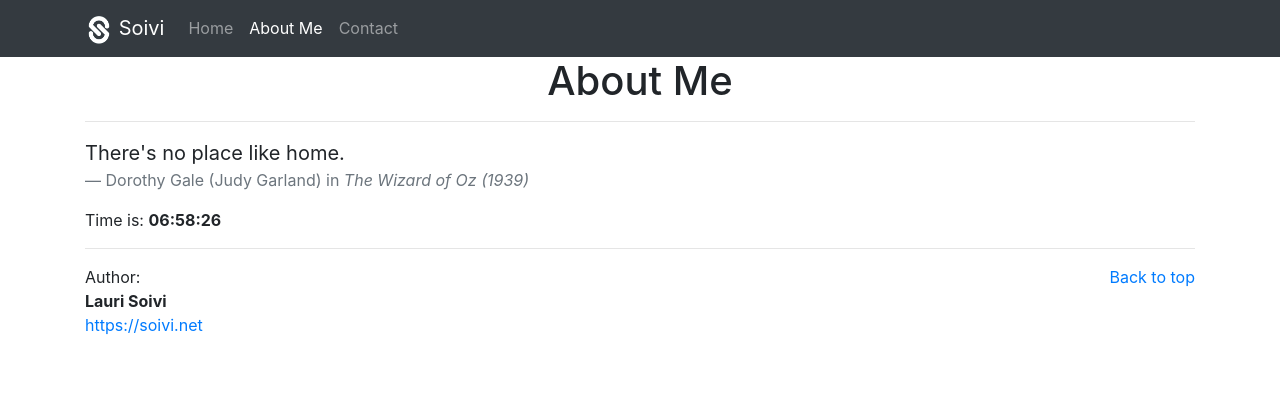
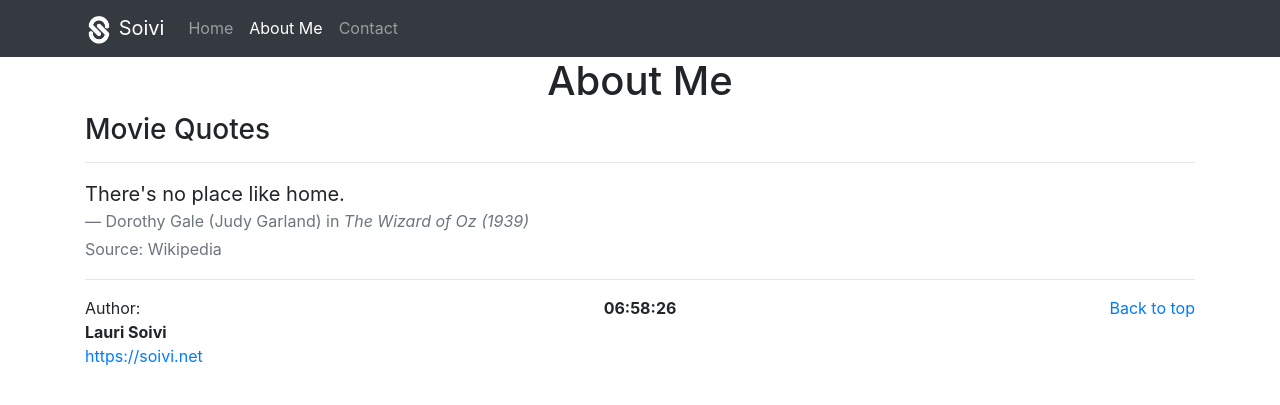
Before and after one commit to Soivi/jekyll-blog, a Jekyll site: the page built from docs/about.html, in a window 1280 px wide. Shown: the top 405 px of the page. Built offline with Jekyll 4.4.1, drawn with Linux system fonts in a browser that asks for light colours.

Commit message:
clock moved in footer

```diff
--- a/docs/_includes/footer.html
+++ b/docs/_includes/footer.html
@@ -1,6 +1,7 @@
 <footer class="container">
   <hr>
-  <p class="float-right"><a href="#">Back to top</a></p>
+  <div class="row">
+    <div class="col-sm">
       <address>
         Author:
         </br>
@@ -8,7 +9,37 @@
         <br>
         <a href="https://soivi.net">https://soivi.net</a>
       </address>
+    </div>
+    <div class="col-sm">
+    <p class="text-center"><strong id="clock"></strong></p>
+    </div>
+    <div class="col-sm">
+      <p class="text-right"><a href="#">Back to top</a></p>
+    </div>
+  </div>
 </footer>
+
+<script>
+function getTime() {
+    const time = new Date();
+    let hr  = addZero(String(time.getHours()));
+    let min = addZero(String(time.getMinutes()));
+    let sec = addZero(String(time.getSeconds()));
+    let clockElement = document.getElementById("clock")
+    clockElement.innerHTML = hr + ":" + min + ":" + sec;
+}
+
+function addZero(number) {
+            if (number <= 9)
+                return "0" + number;
+            else
+                return number;
+}
+
+getTime();
+setInterval(() => {getTime()}, 100);
+</script>
+
 
 <script src="https://code.jquery.com/jquery-3.3.1.slim.min.js" integrity="sha384-q8i/X+965DzO0rT7abK41JStQIAqVgRVzpbzo5smXKp4YfRvH+8abtTE1Pi6jizo" crossorigin="anonymous"></script>
 <script src="https://cdnjs.cloudflare.com/ajax/libs/popper.js/1.14.7/umd/popper.min.js" integrity="sha384-UO2eT0CpHqdSJQ6hJty5KVphtPhzWj9WO1clHTMGa3JDZwrnQq4sF86dIHNDz0W1" crossorigin="anonymous"></script>
--- a/docs/about.html
+++ b/docs/about.html
@@ -8,33 +8,18 @@ title: About
 
 
 <div class="container">
-    <hr>
-    <blockquote class="blockquote">
-        <p class="mb-0" id="quoteBlock"></p>
-        <footer class="blockquote-footer" id="actorBlock"></footer>
-    </blockquote>
-    <p>Time is: <strong id="clock"></strong></p>
+  <h3>Movie Quotes</h3>
+  <hr>
+  <blockquote class="blockquote">
+      <p class="mb-0" id="quoteBlock"></p>
+      <footer class="blockquote-footer" id="actorBlock"></footer>
+      <p><a href="https://en.wikipedia.org/wiki/AFI%27s_100_Years...100_Movie_Quotes"><small class="text-muted">Source: Wikipedia</small></a></p>
+  </blockquote>
 </div>
 
 
 
 <script>
-function getTime() {
-    const time = new Date();
-    let hr  = addZero(String(time.getHours()));
-    let min = addZero(String(time.getMinutes()));
-    let sec = addZero(String(time.getSeconds()));
-    let clockElement = document.getElementById("clock")
-    clockElement.innerHTML = hr + ":" + min + ":" + sec;
-}
-
-function addZero(number) {
-            if (number <= 9)
-                return "0" + number;
-            else
-                return number;
-}
-
 var allQuotes = '{"quotes":[' +
 '{' +
    '"quote": "Wait a minute, wait a minute. You ain\'t heard nothin\' yet!",' +
```
Also changed, not shown: other parts of docs/about.html (+1 -3 lines). Lines whose indentation alone changed are shown as unchanged.
